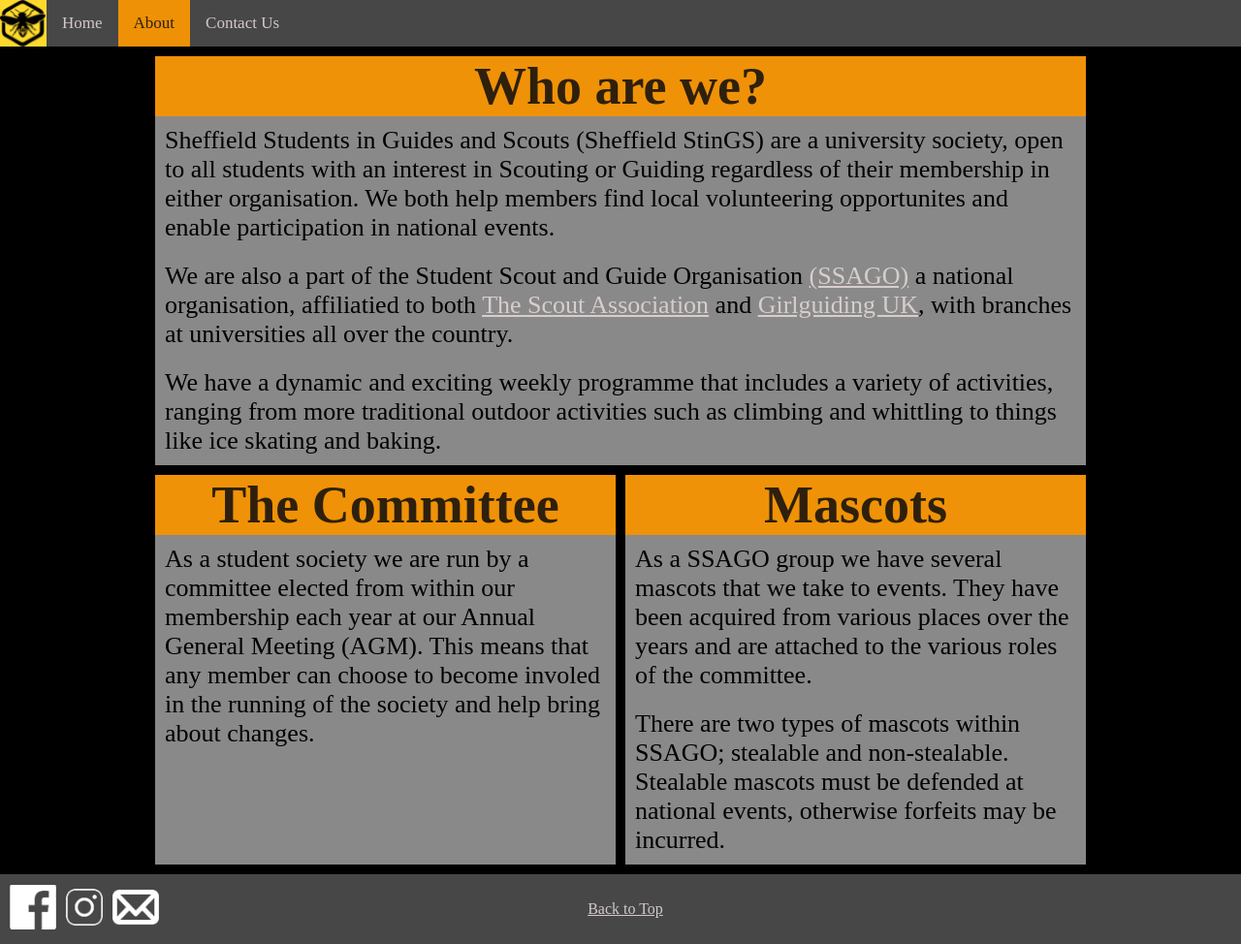
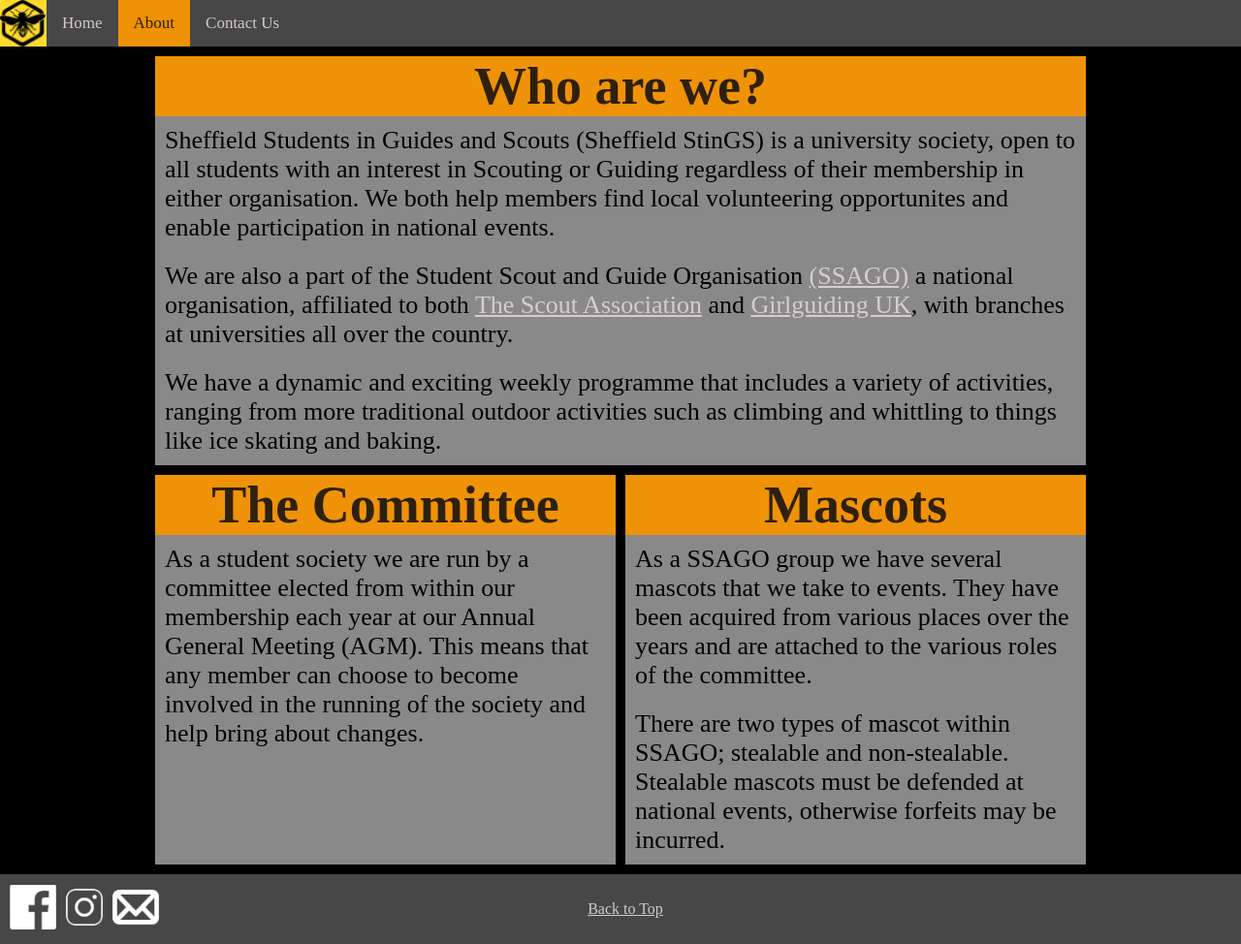
Before and after one commit to Sheffield-StinGS/sheffield-stings.github.io, a Jekyll site: the page built from about.html, in a window 1280 px wide. Shown: the whole page at 97% size. Built offline with Jekyll 4.4.1, drawn with Linux system fonts in a browser that asks for light colours.

Commit message:
Minor Tweaks and Fixes of spelling errors

```diff
--- a/_includes/footer.html
+++ b/_includes/footer.html
@@ -1,7 +1,7 @@
 <footer class="bottom_bar">
     <div class="social">
         {% for item in site.data.social %}
-            <a href="{{item.link}}">
+            <a href="{{item.link}}" target="_blank">
                 <img src="{{site.baseurl}}/assets/img/Footer/{{item.name}}_Logo.png" alt="{{item.name}}">
             </a>
         {% endfor %}
--- a/about.html
+++ b/about.html
@@ -11,11 +11,11 @@
         </h1>
     </div>
     <p>
-        Sheffield Students in Guides and Scouts (Sheffield StinGS) are a university society, open to all students with an interest in Scouting or Guiding regardless of their membership in either organisation. We both help members find local volunteering opportunites and enable participation in national events.
+        Sheffield Students in Guides and Scouts (Sheffield StinGS) is a university society, open to all students with an interest in Scouting or Guiding regardless of their membership in either organisation. We both help members find local volunteering opportunites and enable participation in national events.
     </p>
 
     <p>
-        We are also a part of the Student Scout and Guide Organisation <a href="https://ssago.org" target="_blank">(SSAGO)</a> a national organisation, affiliatied to both <a href="https://scouts.org.uk" target="_blank">The Scout Association</a> and <a href="https://girlguiding.org.uk/" target="_blank">Girlguiding UK</a>, with branches at universities all over the country.
+        We are also a part of the Student Scout and Guide Organisation <a href="https://ssago.org" target="_blank">(SSAGO)</a> a national organisation, affiliated to both <a href="https://scouts.org.uk" target="_blank">The Scout Association</a> and <a href="https://girlguiding.org.uk/" target="_blank">Girlguiding UK</a>, with branches at universities all over the country.
     </p>
 
     <p>
@@ -30,7 +30,7 @@
             </h1>
         </div>
         <p>
-            As a student society we are run by a committee elected from within our membership each year at our Annual General Meeting (AGM). This means that any member can choose to become involed in the running of the society and help bring about changes.
+            As a student society we are run by a committee elected from within our membership each year at our Annual General Meeting (AGM). This means that any member can choose to become involved in the running of the society and help bring about changes.
         </p>
     </div>
     <div class="content half" style="grid-row: 1;">
@@ -43,7 +43,7 @@
             As a SSAGO group we have several mascots that we take to events. They have been acquired from various places over the years and are attached to the various roles of the committee.
         </p>
         <p>
-            There are two types of mascots within SSAGO; stealable and non-stealable. Stealable mascots must be defended at national events, otherwise forfeits may be incurred.
+            There are two types of mascot within SSAGO; stealable and non-stealable. Stealable mascots must be defended at national events, otherwise forfeits may be incurred.
         </p>
     </div>
 </div>
--- a/contact.html
+++ b/contact.html
@@ -30,7 +30,7 @@
                 <select id="purpose" name="purpose">
                     <option value="" selected disabled hidden>Choose from this list</option>
                     <option value="Membership">Membership Enquiry</option>
-                    <option value="Volunteering">Volunteering Oppourtunites</option>
+                    <option value="Volunteering">Volunteering Oppourtunities</option>
                     <option value="Other">Other</option>
                 </select>
                 <p class="required">*</p>
```
